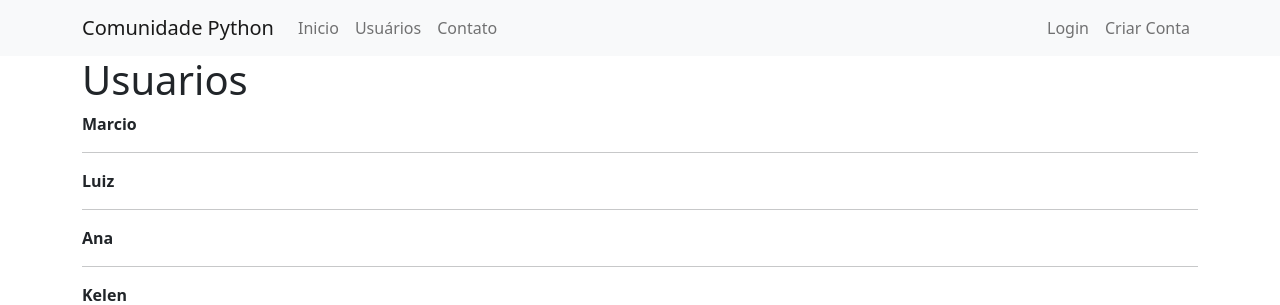
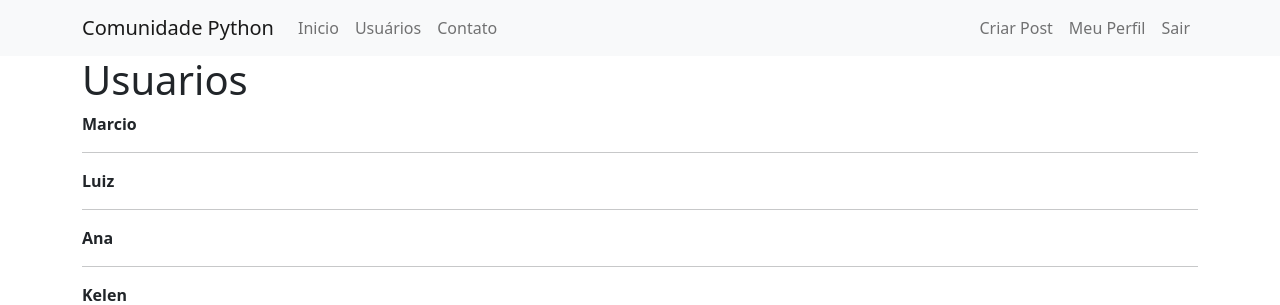
Before and after one commit to MarcioLuizBR/Projeto_Web_Python, a Flask app: page /usuarios in a window 1280 px wide. Shown: the top 305 px of the page. Run offline with Flask 3, Linux system fonts and the light colour scheme; a user stored in the database is signed in.

Commit message:
usuario logado

```diff
--- a/comunidadepython/routes.py
+++ b/comunidadepython/routes.py
@@ -2,7 +2,7 @@ from flask import flash, render_template, redirect, url_for, request
 from comunidadepython import app, database, bcrypt
 from comunidadepython.forms import FormLogin, FormCriarConta
 from comunidadepython.models import Usuario
-from flask_login import login_user
+from flask_login import login_user, logout_user, current_user
 
 lista_usuarios = ['Marcio', 'Luiz', 'Ana', 'Kelen', 'Samuel', 'Aquilles']
 
@@ -43,3 +43,18 @@ def login():
         return redirect(url_for('home'))
 
     return render_template('login.html', form_login=form_login, form_criarconta=form_criarconta)
+
+
+@app.route('/sair')
+def sair():
+    logout_user()
+    flash(f'Logout feito com Sucesso', 'alert-success')
+    return redirect(url_for('home'))
+
+@app.route('/perfil')
+def perfil():
+    return render_template('perfil.html')
+
+@app.route('/post/criar')
+def criar_post():
+    return render_template('criarpost.html')
--- a/comunidadepython/templates/navbar.html
+++ b/comunidadepython/templates/navbar.html
@@ -14,12 +14,24 @@
           </li>
         </ul>
         <ul class="navbar-nav d-flex">
+          {% if current_user.is_authenticated %}
+            <li class="nav-item">
+              <a class="nav-link" href="{{ url_for('criar_post')}}">Criar Post</a>
+            </li>
+            <li class="nav-item">
+              <a class="nav-link" href="{{ url_for('perfil')}}">Meu Perfil</a>
+            </li>
+            <li class="nav-item">
+              <a class="nav-link" href="{{ url_for('sair')}}">Sair</a>
+            </li>
+          {% else %}
             <li class="nav-item">
               <a class="nav-link" href="{{ url_for('login')}}">Login</a>
             </li>
             <li class="nav-item">
               <a class="nav-link" href="{{ url_for('login')}}">Criar Conta</a>
             </li>
+          {% endif %}
         </ul>
       </div>
     </div>
```
Also changed, not shown: comunidadepython/templates/criarpost.html (added, +7 -0 lines), comunidadepython/templates/perfil.html (added, +7 -0 lines), comunidadepython/comunidade.db. Lines whose indentation alone changed are shown as unchanged.
